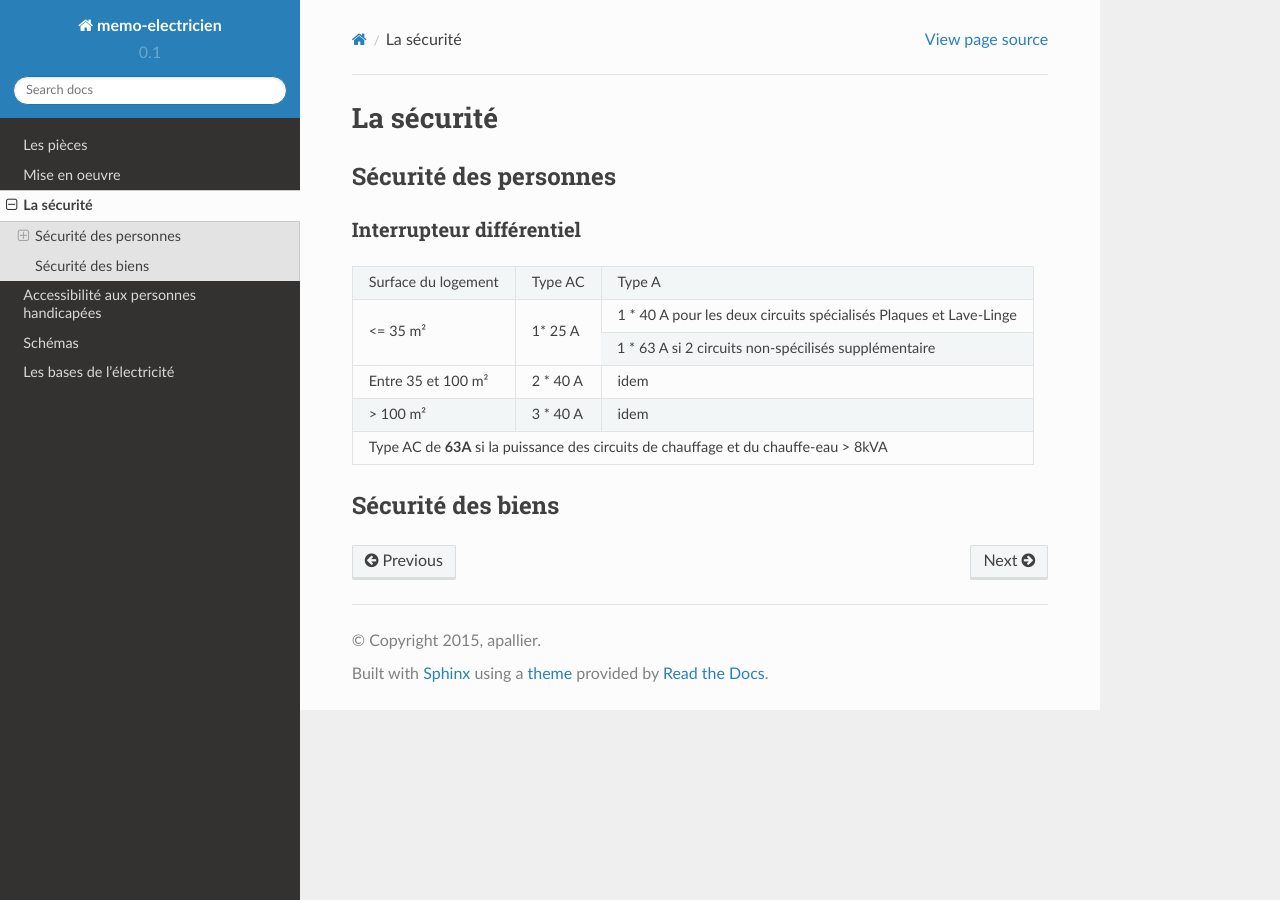
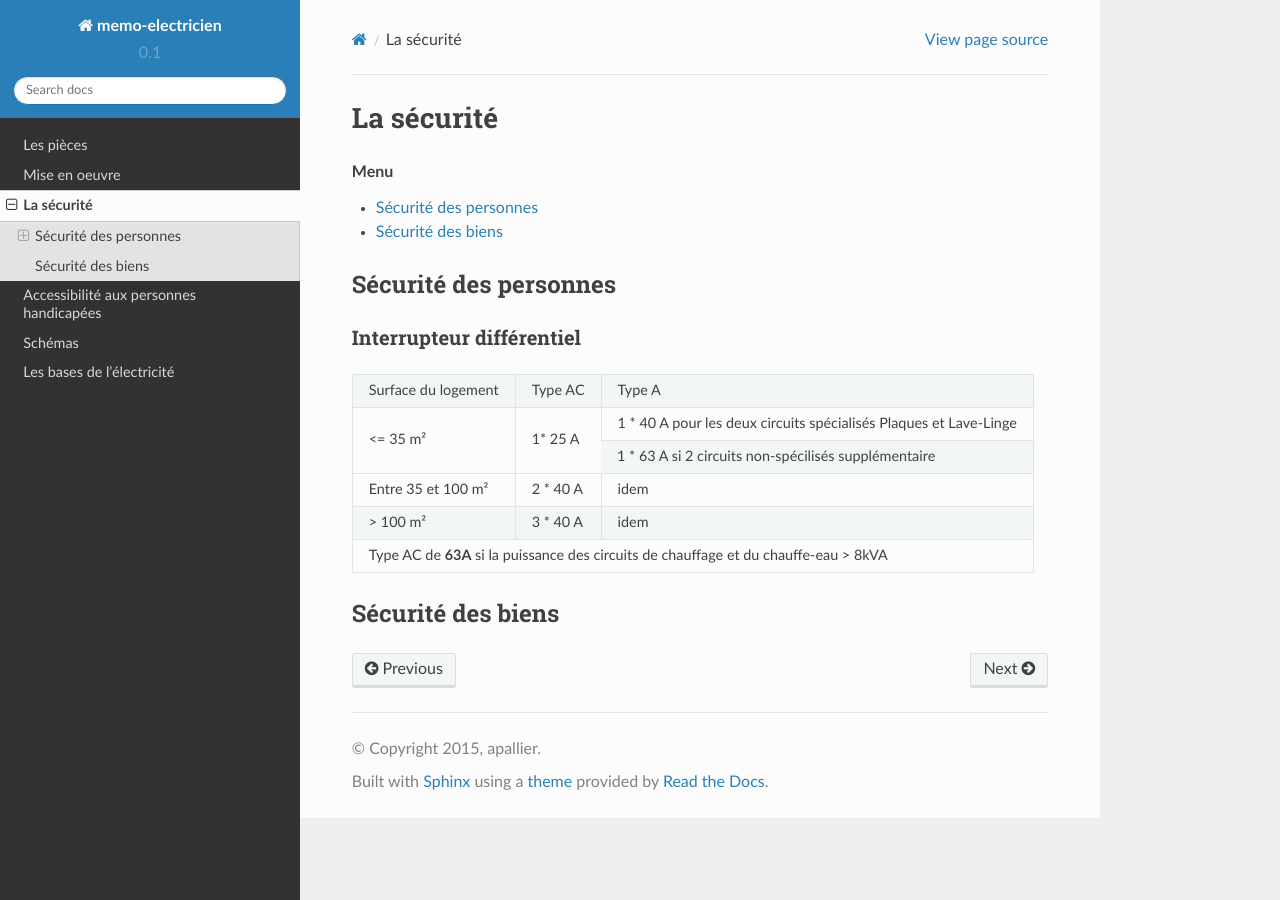
Before and after one commit to apallier/memo-electricien, a Sphinx documentation site: the page built from source/securite.rst, in a window 1280 px wide. Built offline with Sphinx 7.4.7 and the Read the Docs theme 2.0.0, drawn with Linux system fonts in a browser that asks for light colours.

Commit message:
Correction de la directive "contents"

```diff
--- a/source/bases.rst
+++ b/source/bases.rst
@@ -1,6 +1,11 @@
 ##########################
 Les bases de l'électricité
 ##########################
+
+.. contents:: Menu
+   :local:
+   :depth: 1
+   :backlinks: entry
 
 Effets de l'électricité
 =======================
--- a/source/handicape.rst
+++ b/source/handicape.rst
@@ -1,3 +1,8 @@
 #######################################
 Accessibilité aux personnes handicapées
 #######################################
+
+.. contents:: Menu
+   :local:
+   :depth: 1
+   :backlinks: entry
--- a/source/mise_en_oeuvre.rst
+++ b/source/mise_en_oeuvre.rst
@@ -2,10 +2,9 @@
 Mise en oeuvre
 ##############
 
-.. contents::
+.. contents:: Menu
    :local:
    :depth: 1
-   :numbered:
    :backlinks: entry
 
 GTL
--- a/source/schemas.rst
+++ b/source/schemas.rst
@@ -1,6 +1,11 @@
 #######
 Schémas
 #######
+
+.. contents:: Menu
+   :local:
+   :depth: 1
+   :backlinks: entry
 
 Va et vient
 ===========
--- a/source/securite.rst
+++ b/source/securite.rst
@@ -1,6 +1,11 @@
 ###########
 La sécurité
 ###########
+
+.. contents:: Menu
+   :local:
+   :depth: 1
+   :backlinks: entry
 
 Sécurité des personnes
 ======================
```
Also changed, not shown: source/pieces.rst (+4 -3 lines).
